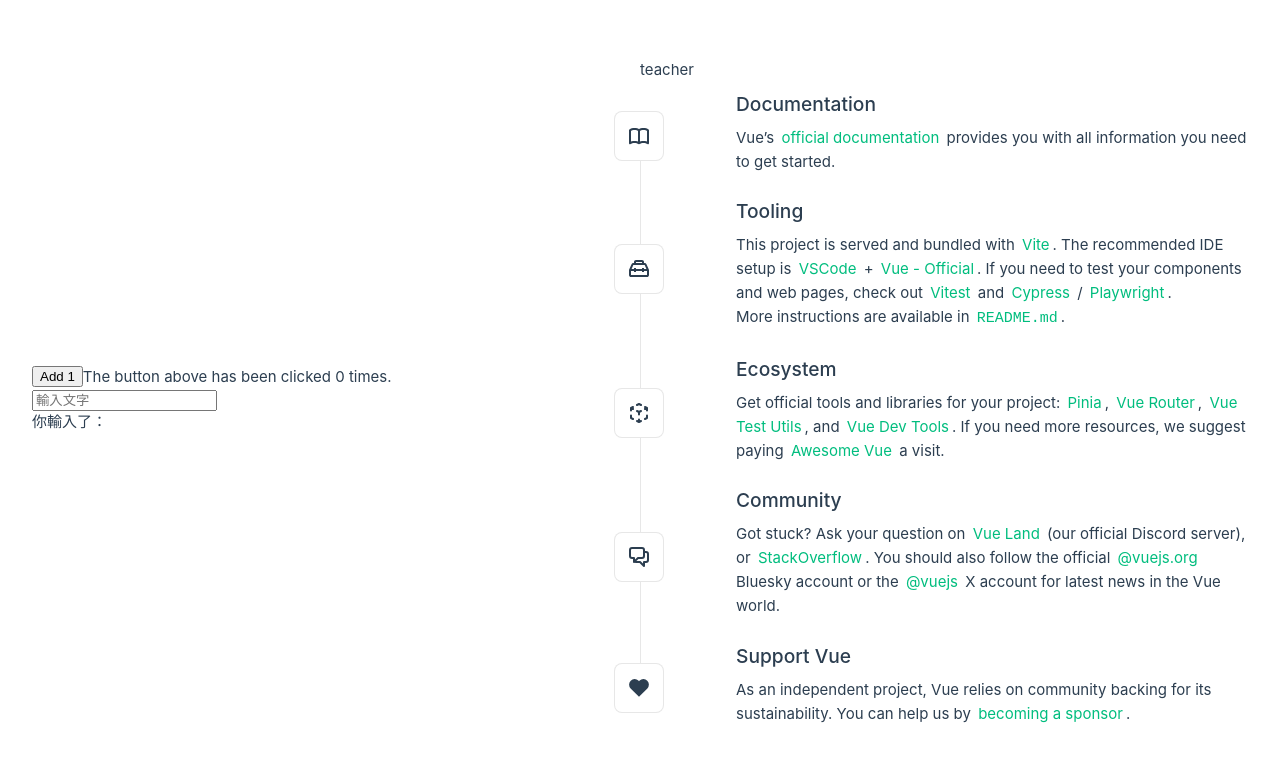
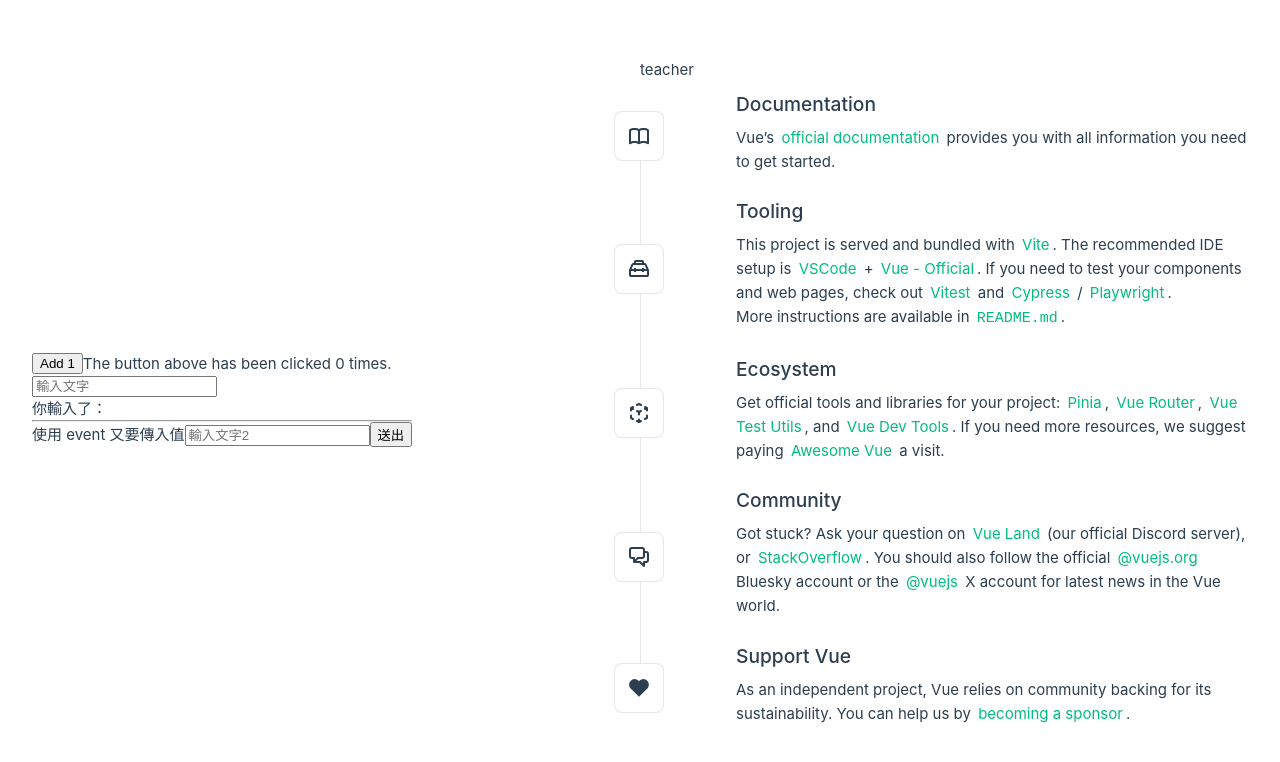
Before and after one commit to JerryChang0504/20250908, a Vue app: page / in a window 1280 px wide. Shown: the top 762 px of the page. Built offline with nearby package versions, Linux system fonts and the light colour scheme.

Commit message:
使用 event 又要傳入值

```diff
--- a/src/components/VonInput.vue
+++ b/src/components/VonInput.vue
@@ -6,12 +6,31 @@
 const onInput = (e) => {
   message.value = e.target.value
 }
+
+const message2 = ref('')
+const method2 = (e, msg2) => {
+  console.log('🚀 ~ method2 ~ e.target:', e)
+  e.target.disabled = true
+  alert(msg2)
+}
 </script>
 
 <template>
   <div>
     <input @input="onInput" placeholder="輸入文字" />
     <p>你輸入了：{{ message }}</p>
+    <hr />
+    <label>使用 event 又要傳入值</label>
+    <input v-model="message2" placeholder="輸入文字2" />
+    <button
+      @click="
+        (e) => {
+          method2(e, message2)
+        }
+      "
+    >
+      送出
+    </button>
   </div>
 </template>
 
```
